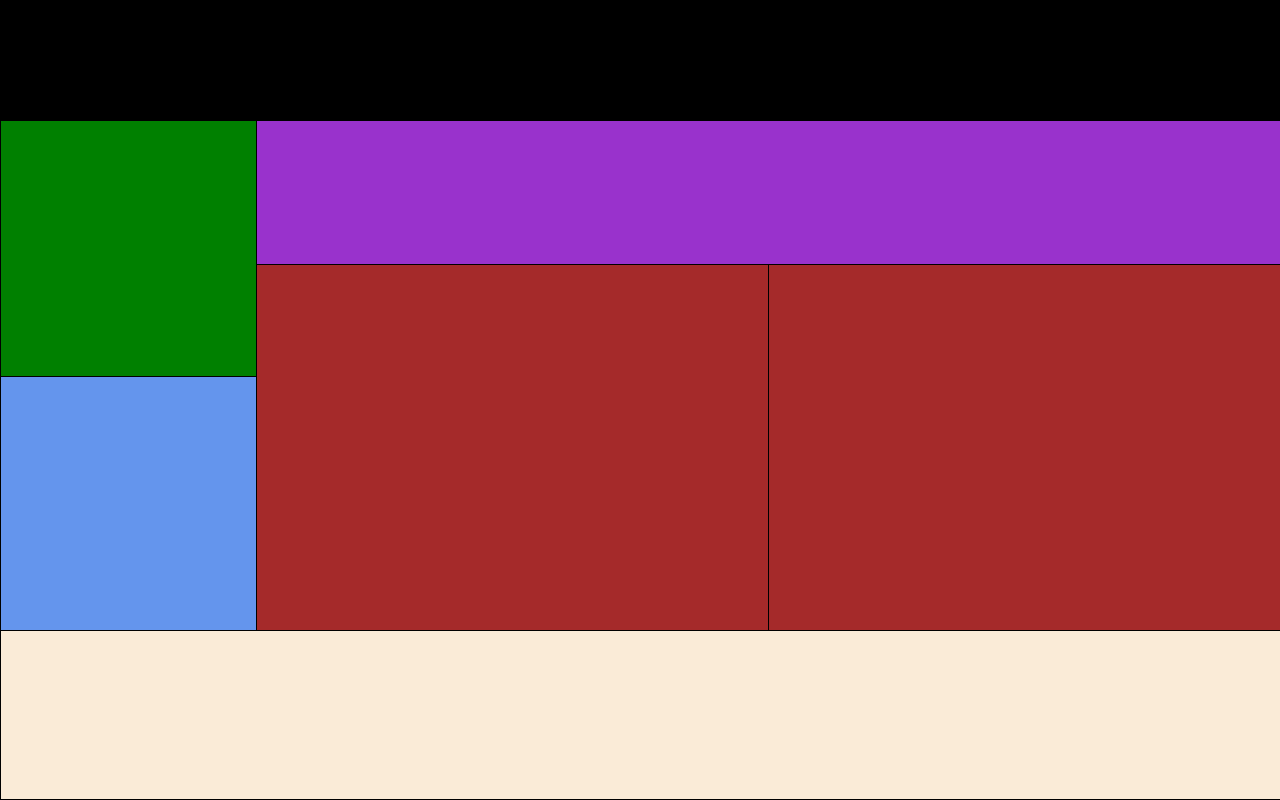
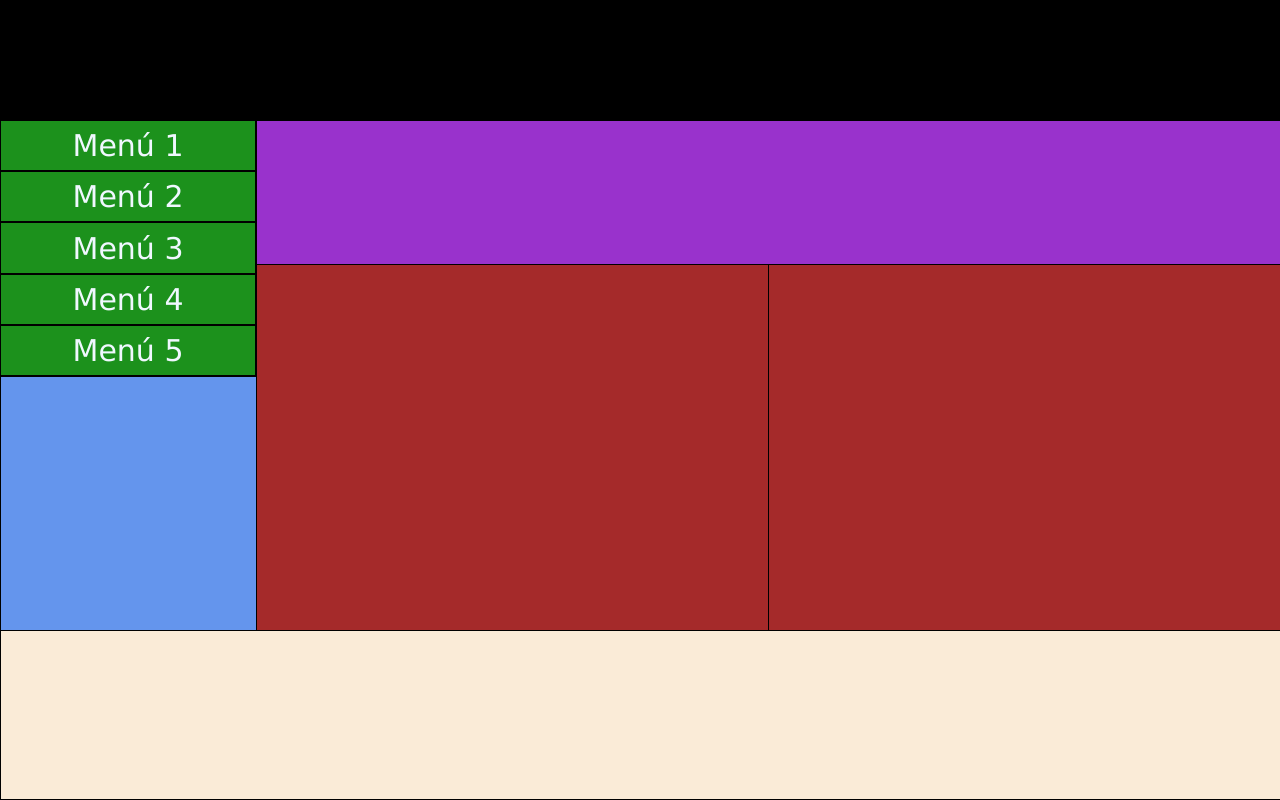
Before and after one commit to AlexGonzalez20/htmlViernes, a plain HTML site: page ByteQuest/html/index6.html in a window 1280 px wide. Drawn offline with Linux system fonts and the light colour scheme.

Commit message:
Ejercicio 3 y 6 de maquetacion

```diff
--- a/ByteQuest/css/style6.css
+++ b/ByteQuest/css/style6.css
@@ -5,17 +5,33 @@
     left: 0;
     width: 100%;
     height: 15%;
+    margin: 1;
 }
 
 #cont2 {
     position: absolute;
-    background-color: green;
     top: 15%;
     left: 0;
     width: 20%;
     height: 32%;
-    border: 1px solid black;
+    display: flex;
+    flex-direction: column;
 }
+
+#menu1{
+    color: aliceblue;
+    top: 20%;
+    height: 20%;
+    background-color: rgb(28, 145, 28);
+    font-size: 30px;
+    border: 1px  solid black;
+    font-family: 'Lucida Sans', 'Lucida Sans Regular', 'Lucida Grande', 'Lucida Sans Unicode', Geneva, Verdana, sans-serif;
+    display: flex;
+    justify-content: center;
+    align-items: center;
+}
+
+
 
 #cont3 {
     position: absolute;
@@ -25,6 +41,7 @@
     width: 20%;
     height: 32%;
     border: 1px solid black;
+    margin: 1;
 }
 
 #cont4 {
@@ -35,6 +52,7 @@
     left: 20%;
     width: 80%;
     height: 18%;
+    margin: 1;
 }
 
 #cont5 {
@@ -45,6 +63,7 @@
     left: 20%;
     width: 40%;
     height: 46%;
+    margin: 1;
 }
 
 #cont6 {
@@ -55,6 +74,7 @@
     left: 60%;
     width: 40%;
     height: 46%;
+    margin: 1;
 }
 
 #cont7 {
@@ -65,4 +85,5 @@
     left: 0;
     width: 100%;
     height: 21%;
+    margin: 1;
 }
--- a/ByteQuest/html/index6.html
+++ b/ByteQuest/html/index6.html
@@ -8,7 +8,13 @@
 </head>
 <body>
     <div id="cont1"></div>
-    <div id="cont2"></div>
+    <div id="cont2">
+        <div id="menu1">Menú 1</div>
+        <div id="menu1">Menú 2</div>
+        <div id="menu1">Menú 3</div>
+        <div id="menu1">Menú 4</div>
+        <div id="menu1">Menú 5</div>
+    </div>
     <div id="cont3"></div>
     <div id="cont4"></div>
     <div id="cont5"></div>
```
